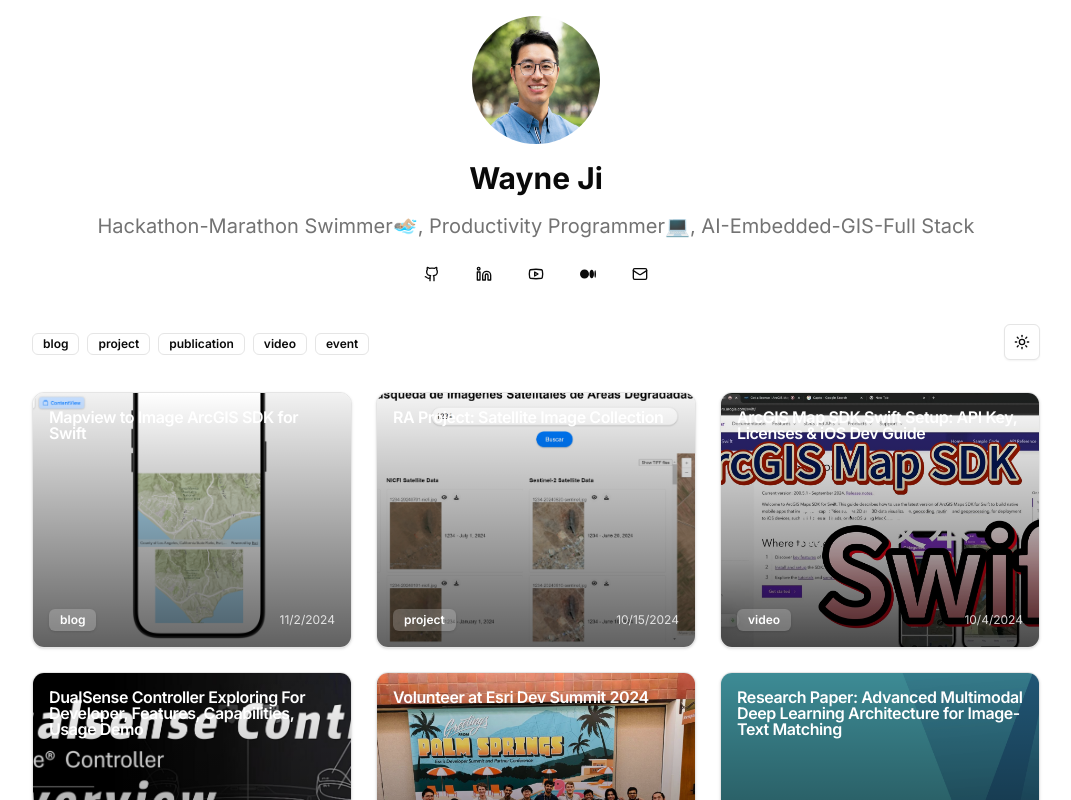
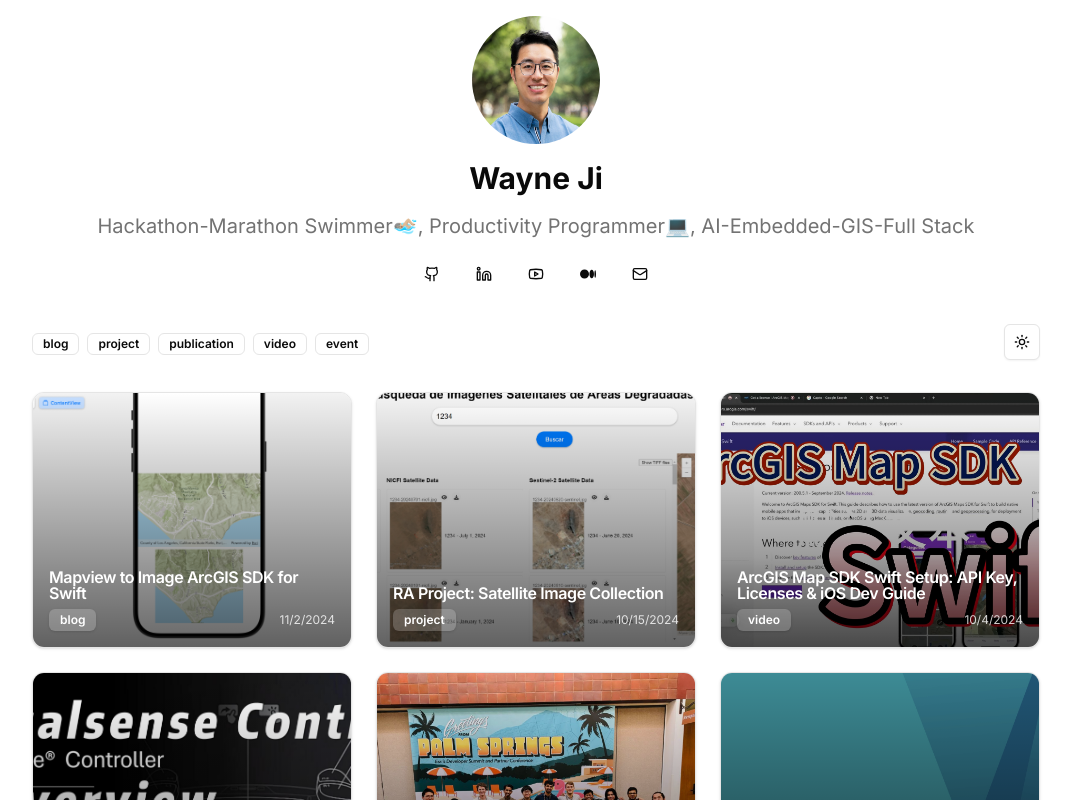
Before and after one commit to wayne-xyz/waynej.me, a Next.js app: page / in a window 1280 px wide. Shown: the top 800 px of the page, without its empty margins (104-1175 px from the left). Built offline with nearby package versions, Linux system fonts and the light colour scheme.

Commit message:
update the card title position

```diff
--- a/src/components/ContentCard.js
+++ b/src/components/ContentCard.js
@@ -15,8 +15,8 @@
         objectFit="cover"
       />
       <div className="absolute inset-0 bg-gradient-to-t from-black/60 to-transparent" />
-      <div className="relative z-10 flex flex-col h-full justify-between p-4">
-        <CardHeader className="p-0">
+      <div className="relative z-10 flex flex-col h-full justify-end p-4">
+        <CardHeader className="p-0 mb-2">
           <CardTitle className="text-white">{post.title}</CardTitle>
         </CardHeader>
         <CardFooter className="flex justify-between items-center p-0">
```
